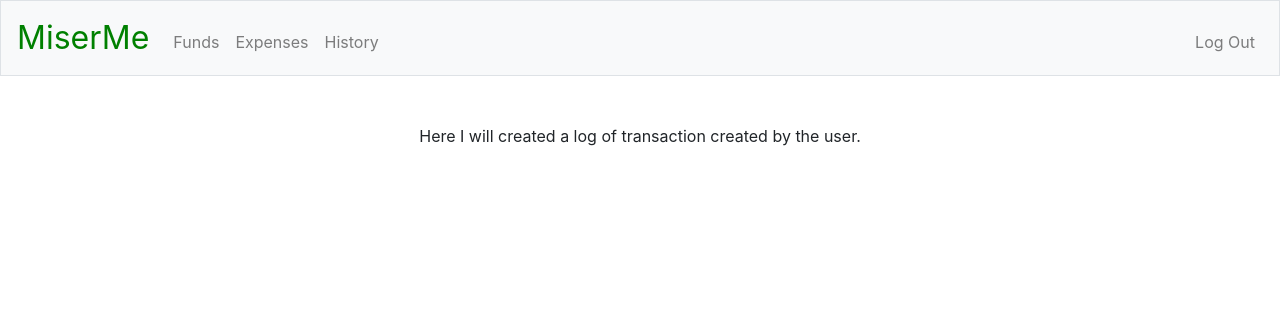
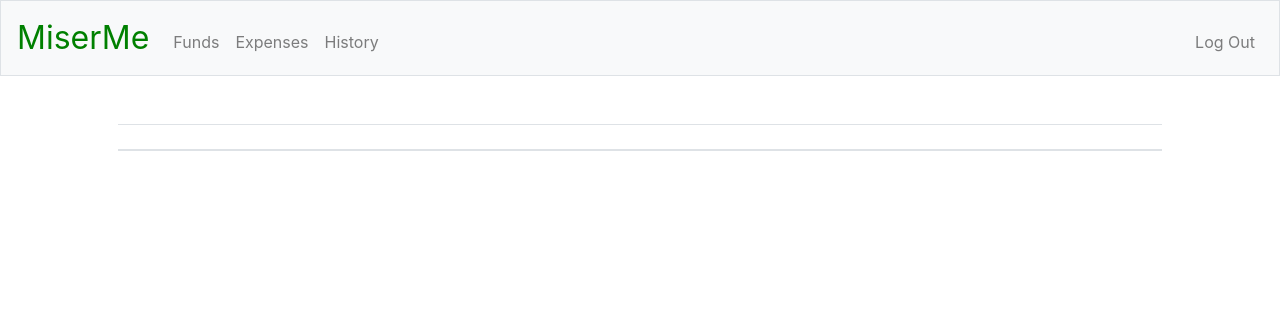
Before and after one commit to coole123/MiserMe, a Flask app: page /history in a window 1280 px wide. Shown: the top 336 px of the page. Run offline with Flask 2, Linux system fonts and the light colour scheme; the visitor is signed in with stand-in values (Sample User, id 1); data that the repository does not hold is empty; some libraries are stand-ins or nearby versions.

Commit message:
completed history functions to display past entries into app.

```diff
--- a/miserme/app.py
+++ b/miserme/app.py
@@ -125,7 +125,12 @@ def expense():
 @login_required
 def history():
     """ Allows the user to view past transactions made. Including adding funds and expenses. """
-    return render_template("history.html")
+
+    entries = c.execute("""
+    SELECT txn_name, predicted_cost, true_cost, funds_added, notes WHERE user_id = :user_id;
+     """, {"user_id": session["user_id"]})
+
+    return render_template("history.html", entries = entries)
 
 @app.route("/logout")
 def logout():
--- a/miserme/templates/history.html
+++ b/miserme/templates/history.html
@@ -5,7 +5,13 @@
 {% endblock %}
 
 {% block main %}
-<div class="col-12">
-    <p1>Here I will created a log of transaction created by the user.</p1>
-</div>
+    <table class="table table-striped">
+        <thead>
+            <tr>
+                <th>
+
+                </th>
+            </tr>
+        </thead>
+    </table>
 {% endblock %}
```
